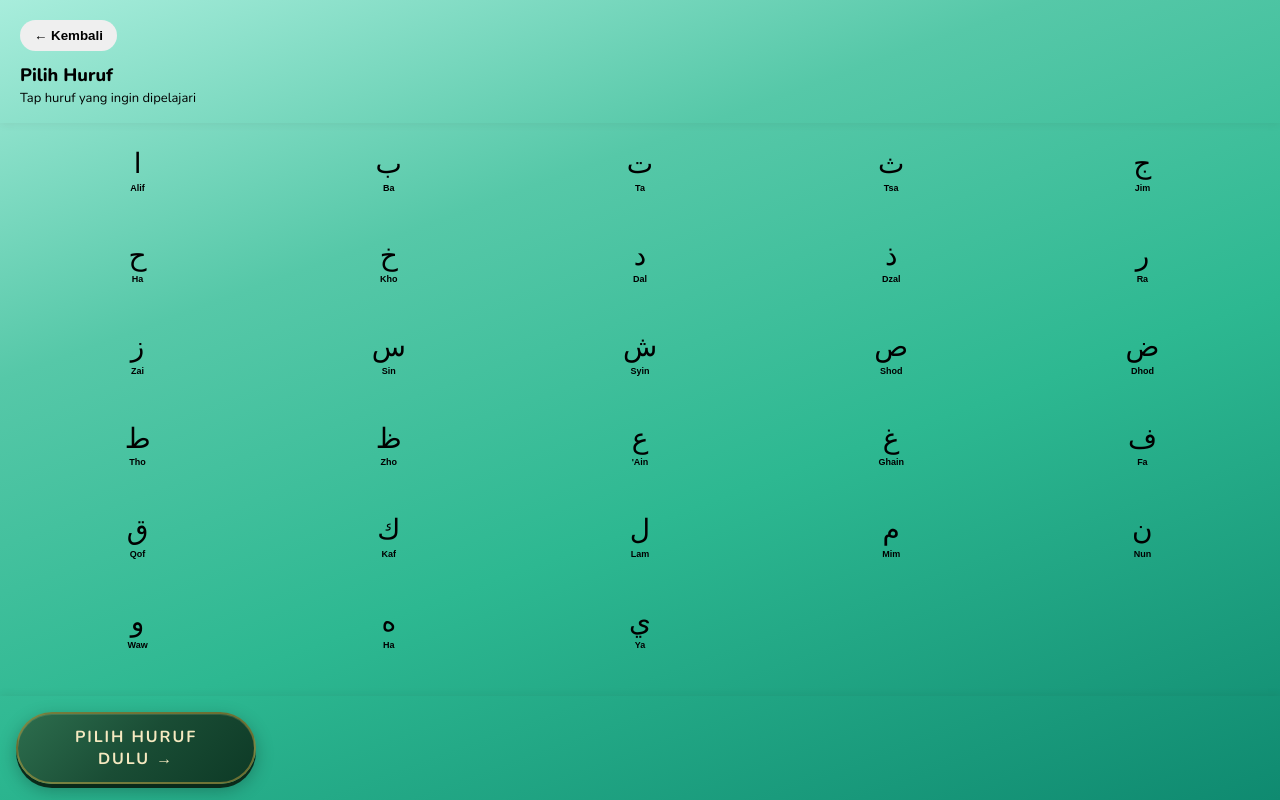
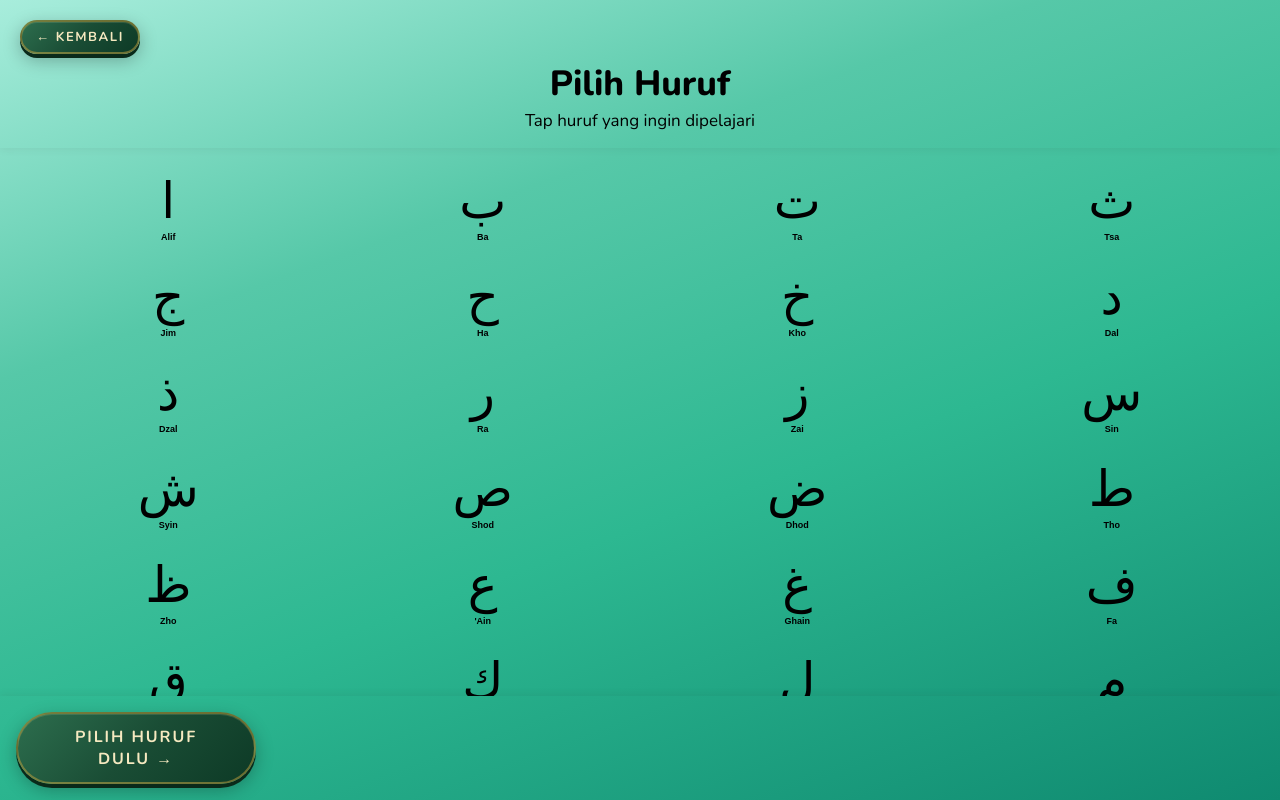
Before and after one commit to ammarazq/sistemedukasi, a React (Vite) app in the folder game-tajwid-app/: page / in a window 1280 px wide. Both pictures are taken after a click on the button "▶ MULAI". Built offline with nearby package versions, Linux system fonts and the light colour scheme.

Commit message:
membuat scroll

```diff
--- a/game-tajwid-app/src/App.css
+++ b/game-tajwid-app/src/App.css
@@ -198,5 +198,5 @@ html, body, #root {
 
 body {
   font-family: 'Nunito', sans-serif;
-  overflow: hidden;
+  overflow-x: hidden;
 }
--- a/game-tajwid-app/src/App.jsx
+++ b/game-tajwid-app/src/App.jsx
@@ -63,7 +63,7 @@ export default function App() {
         width: '100%',
         minHeight: '100vh',
         position: 'relative',
-        overflow: 'hidden',
+        overflowX: 'hidden',
         background:
           'linear-gradient(160deg,#a8eddc 0%,#56c8a8 30%,#2db891 60%,#0f8a70 100%)',
       }}
--- a/game-tajwid-app/src/pages/ChooseHuruf.jsx
+++ b/game-tajwid-app/src/pages/ChooseHuruf.jsx
@@ -2,43 +2,45 @@
  * src/screens/PilihHuruf.jsx
  * Grid 28 huruf hijaiyah. Tap huruf → pilih → klik Mulai.
  */
+import { useState }     from 'react';
 import { HURUF }        from '../data/huruf';
 import { bacaProgres }  from '../utils/progres';
 import Tombol           from '../pages/MenuButton';
 
 export default function PilihHuruf({ hurufDipilih, onPilih, onMulai, onBack }) {
   const progres = bacaProgres();
+  const [showModal, setShowModal] = useState(false);
 
   return (
-    <div style={{ minHeight: '100vh', display: 'flex', flexDirection: 'column', background: 'var(--bg)' }}>
+    <div style={{ height: '100vh', display: 'flex', flexDirection: 'column', background: 'var(--bg)'}}>
       {/* Header */}
       <div style={{
         background: 'var(--card)', padding: '20px 20px 16px',
         boxShadow: '0 2px 8px rgba(44,24,16,.06)',
       }}>
-        <button
+      <div style={{ maxWidth: '30px', marginBottom: '6px' }}>
+        <Tombol
           onClick={onBack}
           style={{
-            marginBottom: '12px',
-            padding: '8px 14px',
-            borderRadius: '30px',
-            border: 'none',
-            cursor: 'pointer',
-            fontWeight: '700'
+            width: '120px',
+            padding: '8px 12px',
+            fontSize: '13px',
           }}
-  >
+        >
           ← Kembali
-        </button>
-        <h2 style={{ fontSize: '18px', fontWeight: 800 }}>Pilih Huruf</h2>
-        <p  style={{ fontSize: '13px', color: 'var(--muted)', marginTop: 2 }}>
+        </Tombol>
+      </div>
+        <h1 style={{ fontSize: '35px', fontWeight: 800, textAlign: 'center'}}>Pilih Huruf</h1>
+        <p  style={{ fontSize: '17px', color: 'var(--muted)', marginTop: 2, textAlign: 'center'}}>
           Tap huruf yang ingin dipelajari
         </p>
       </div>
 
       {/* Grid huruf */}
       <div style={{
-        display: 'grid', gridTemplateColumns: 'repeat(5,1fr)',
-        gap: '8px', padding: '16px', overflowY: 'auto', flex: 1,
+        display: 'grid', gridTemplateColumns: 'repeat(4,1fr)',
+        gap: '10px', padding: '16px', overflowY: 'auto', flex: 1,
+        minHeight: 0,
       }}>
         {HURUF.map(h => {
           const dipilih  = hurufDipilih?.arab === h.arab;
@@ -59,7 +61,8 @@ export default function PilihHuruf({ hurufDipilih, onPilih, onMulai, onBack }) {
                 gap         : '3px',
                 position    : 'relative',
                 boxShadow   : dipilih ? '0 0 0 2px rgba(212,134,10,.2)' : 'none',
-                transition  : 'all .15s',
+                transform  : dipilih ? 'scale(1.08)' : 'scale(1)',
+                transition : 'all 0.15s',
               }}
             >
               {/* Bintang progres */}
@@ -72,7 +75,7 @@ export default function PilihHuruf({ hurufDipilih, onPilih, onMulai, onBack }) {
                 </span>
               )}
               <span style={{
-                fontFamily: 'var(--font-arab)', fontSize: '28px',
+                fontFamily: 'var(--font-arab)', fontSize: 'clamp(36px,7vw,50px)',
                 lineHeight: 1.1, color: dipilih ? 'var(--aksen)' : 'var(--teks)',
               }}>
                 {h.arab}
@@ -92,14 +95,66 @@ export default function PilihHuruf({ hurufDipilih, onPilih, onMulai, onBack }) {
       }}>
         <Tombol
           blok
-          disabled = {!hurufDipilih}
-          onClick  = {onMulai}
+          onClick={() => {
+            if (!hurufDipilih) {
+              setShowModal(true);
+              return;
+            }
+            onMulai();
+          }}
         >
           {hurufDipilih
             ? `Belajar ${hurufDipilih.arab} (${hurufDipilih.latin}) →`
             : 'Pilih huruf dulu →'}
         </Tombol>
       </div>
+      {showModal && (
+  <div
+    style={{
+      position: 'fixed',
+      inset: 0,
+      background: 'rgba(0,0,0,0.4)',
+      display: 'flex',
+      justifyContent: 'center',
+      alignItems: 'center',
+      zIndex: 999,
+    }}
+  >
+    <div
+      style={{
+        background: 'white',
+        padding: '24px',
+        borderRadius: '16px',
+        width: '320px',
+        textAlign: 'center',
+        boxShadow: '0 8px 24px rgba(0,0,0,.2)',
+      }}
+    >
+      <h3 style={{ marginBottom: '12px' }}>
+        Pilih Huruf Dulu
+      </h3>
+
+      <p style={{ marginBottom: '20px' }}>
+        Silakan pilih salah satu huruf hijaiyah sebelum memulai belajar.
+      </p>
+
+      <button
+        onClick={() => setShowModal(false)}
+        style={{
+          padding: '10px 20px',
+          border: 'none',
+          borderRadius: '8px',
+          cursor: 'pointer',
+          background: 'var(--aksen)',
+          color: 'green',
+          fontWeight: '700',
+        }}
+      >
+        OK
+      </button>
+    </div>
+  </div>
+)}
     </div>
   );
 }
```
